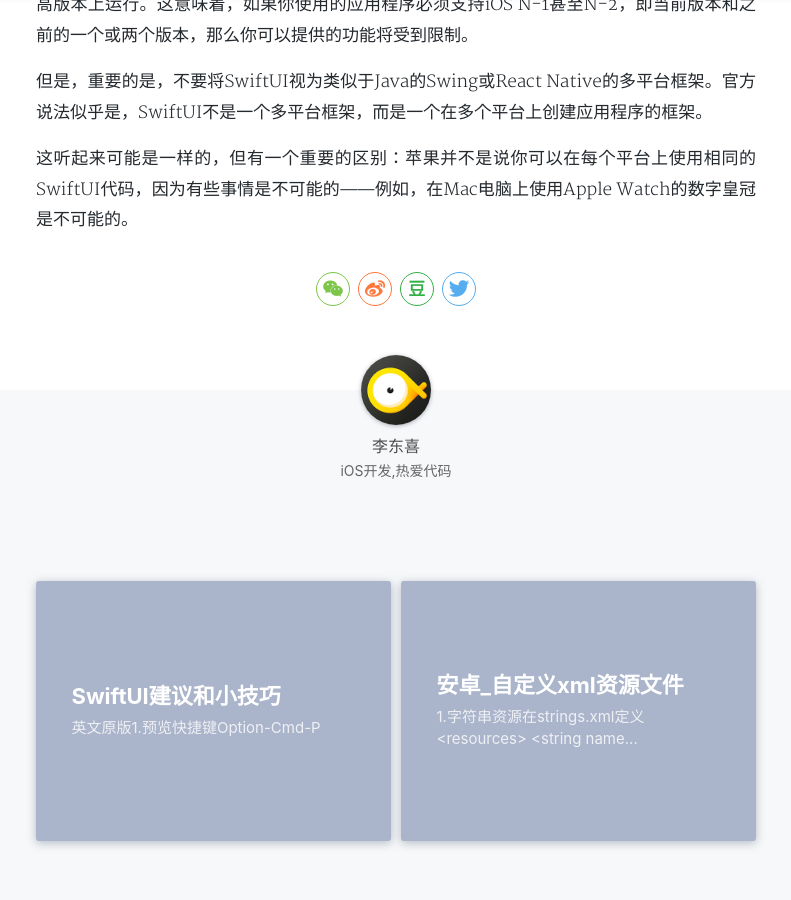
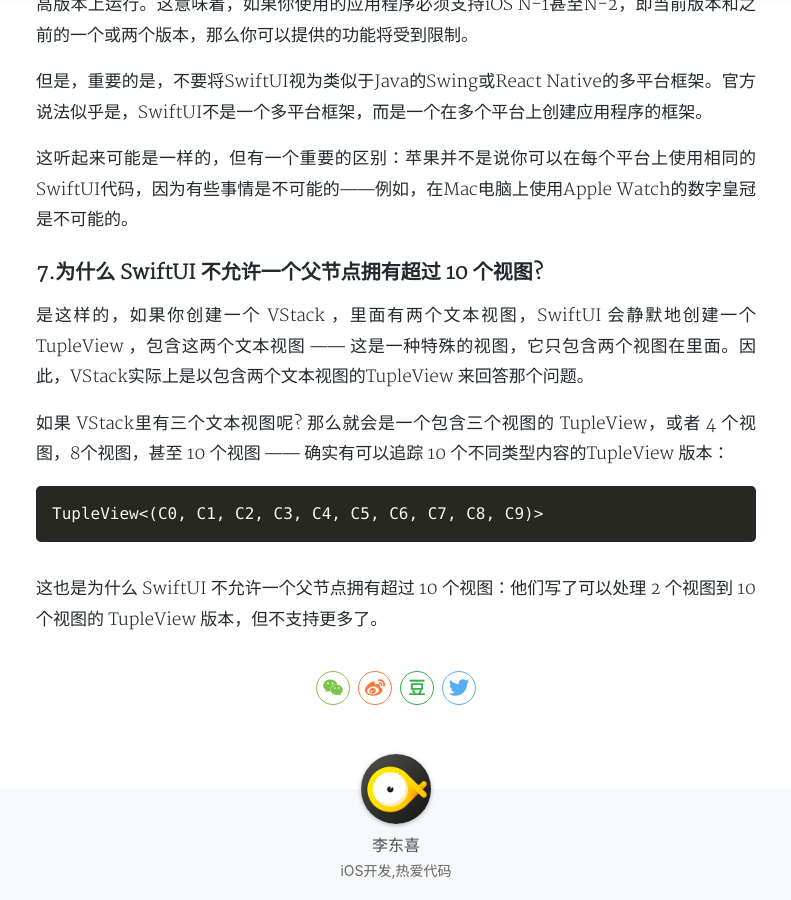
Before and after one commit to dongxiexidu/dongxiexidu.github.com, a Jekyll site: the page built from _posts/2021-05-01-SwiftUI常见基础问题.md, in a window 1280 px wide and 900 px high, scrolled down 2291 px. Shown: the whole window, without its empty margins (244-1035 px from the left). Built offline with Jekyll 4.4.1, drawn with Linux system fonts in a browser that asks for light colours; nearby versions of some CDN libraries; a style sheet for code colours, icons or effects is not loaded.

Commit message:
Update 2021-05-01-SwiftUI常见基础问题.md

````diff
--- a/_posts/2021-05-01-SwiftUI常见基础问题.md
+++ b/_posts/2021-05-01-SwiftUI常见基础问题.md
@@ -63,3 +63,12 @@
 但是，重要的是，不要将SwiftUI视为类似于Java的Swing或React Native的多平台框架。官方说法似乎是，SwiftUI不是一个多平台框架，而是一个在多个平台上创建应用程序的框架。
 
 这听起来可能是一样的，但有一个重要的区别：苹果并不是说你可以在每个平台上使用相同的SwiftUI代码，因为有些事情是不可能的——例如，在Mac电脑上使用Apple Watch的数字皇冠是不可能的。
+
+### 7.为什么 SwiftUI 不允许一个父节点拥有超过 10 个视图?
+是这样的，如果你创建一个 VStack ，里面有两个文本视图，SwiftUI 会静默地创建一个TupleView ，包含这两个文本视图 —— 这是一种特殊的视图，它只包含两个视图在里面。因此，VStack实际上是以包含两个文本视图的TupleView 来回答那个问题。
+
+如果 VStack里有三个文本视图呢? 那么就会是一个包含三个视图的 TupleView，或者 4 个视图，8个视图，甚至 10 个视图 —— 确实有可以追踪 10 个不同类型内容的TupleView 版本：
+```
+TupleView<(C0, C1, C2, C3, C4, C5, C6, C7, C8, C9)>
+```
+这也是为什么 SwiftUI 不允许一个父节点拥有超过 10 个视图：他们写了可以处理 2 个视图到 10 个视图的 TupleView 版本，但不支持更多了。
````
